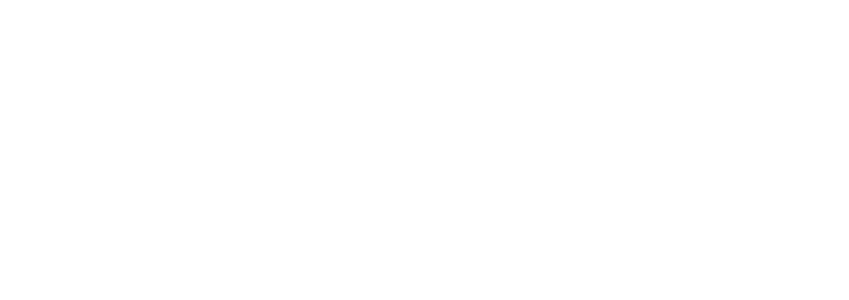
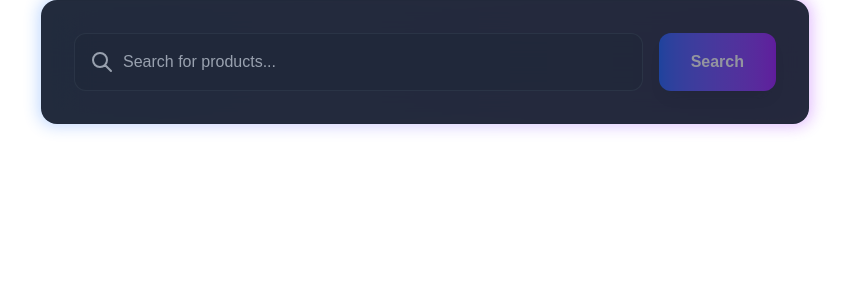
Before and after one commit to TahmidMuntaser/BDPriceGear-Frontend, a Next.js app in the folder bdpricegear-frontend/: page / in a window 1280 px wide. Shown: the top 300 px of the page, without its empty margins (215-1064 px from the left). Built offline with nearby package versions, Linux system fonts and the light colour scheme.

Commit message:
feat: add search component and custom hook

```diff
--- a/bdpricegear-frontend/src/app/page.js
+++ b/bdpricegear-frontend/src/app/page.js
@@ -1,3 +1,5 @@
+import PriceComparison from '../components/PriceComparison';
+
 export default function Home() {
-
+  return <PriceComparison />;
 }
--- a/bdpricegear-frontend/src/components/PriceComparison.js
+++ b/bdpricegear-frontend/src/components/PriceComparison.js
@@ -0,0 +1,24 @@
+'use client';
+
+import SearchForm from './SearchForm';
+import { useProductSearch } from '../hooks/useProductSearch';
+
+export default function PriceComparison() {
+    const {
+        searchTerm,
+        loading,
+        setSearchTerm,
+        handleSearch,
+    } = useProductSearch();
+
+    return (
+        <div>
+            <SearchForm
+                searchTerm={searchTerm}
+                setSearchTerm={setSearchTerm}
+                onSearch={handleSearch}
+                loading={loading}
+            />
+        </div>
+    );
+}
--- a/bdpricegear-frontend/src/components/SearchForm.js
+++ b/bdpricegear-frontend/src/components/SearchForm.js
@@ -0,0 +1,52 @@
+'use client';
+
+export default function SearchForm({searchTerm, setSearchTerm, onSearch, loading}) {
+
+    const handleSubmit = (e) => {
+        e.preventDefault();
+        onSearch();
+    };
+
+    return (
+        <div className="max-w-3xl mx-auto mb-16">
+            <form onSubmit={handleSubmit} className="relative group">
+                <div className="absolute -inset-0.5 bg-gradient-to-r from-blue-500 to-purple-600 rounded-2xl blur opacity-30 group-hover:opacity-50 transition duration-300"></div>
+                <div className="relative bg-gray-900/90 backdrop-blur-xl rounded-2xl p-8 border border-gray-800/50">
+                    <div className="flex flex-col md:flex-row gap-4">
+                            <div className="relative flex-1">
+                                <div className="absolute inset-y-0 left-4 flex items-center pointer-events-none">
+                                    <svg className="w-6 h-6 text-gray-400" fill="none" stroke="currentColor" viewBox="0 0 24 24">
+                                    <path strokeLinecap="round" strokeLinejoin="round" strokeWidth={2} d="M21 21l-6-6m2-5a7 7 0 11-14 0 7 7 0 0114 0z" />
+                                    </svg>
+                                </div>
+                                <input
+                                    type="text"
+                                    value={searchTerm}
+                                    onChange={(e) => setSearchTerm(e.target.value)}
+                                    placeholder="Search for products..."
+                                    className="w-full pl-12 pr-4 py-4 bg-gray-800/50 border border-gray-700/50 rounded-xl text-white placeholder-gray-400 focus:outline-none focus:ring-2 focus:ring-blue-500/50 focus:border-blue-500/50 transition-all duration-200"
+                                    disabled={loading}
+                                />
+                            </div>
+                            <button
+                                type="submit"
+                                disabled={loading || !searchTerm.trim()}
+                                className="px-8 py-4 bg-gradient-to-r from-blue-600 to-purple-600 text-white rounded-xl font-semibold hover:from-blue-700 hover:to-purple-700 focus:outline-none focus:ring-2 focus:ring-blue-500/50 disabled:opacity-50 disabled:cursor-not-allowed transition-all duration-200 transform hover:scale-105 active:scale-95 shadow-lg hover:shadow-xl"
+                                >
+                                {loading ? (
+                                    <div className="flex items-center space-x-2">
+                                    <div className="w-5 h-5 border-2 border-white/30 border-t-white rounded-full animate-spin"></div>
+                                    <span>Searching...</span>
+                                    </div>
+                                ) : (
+                                    <span>Search</span>
+                                )}
+                            </button>
+                    </div>
+
+                </div>
+
+            </form>
+        </div>
+    );
+}
--- a/bdpricegear-frontend/src/hooks/useProductSearch.js
+++ b/bdpricegear-frontend/src/hooks/useProductSearch.js
@@ -0,0 +1,34 @@
+'use client';
+
+import { useState } from 'react';
+import { priceComparisonAPI } from '../services/api';
+
+export function useProductSearch() {
+    const [searchTerm, setSearchTerm] = useState('');
+    const [loading, setLoading] = useState(false);
+
+    const handleSearch = async () => {
+        if (!searchTerm.trim()) return;
+
+        // console.log('Starting search:', searchTerm);
+        setLoading(true);
+
+        try{
+            const data = await priceComparisonAPI.searchProducts(searchTerm);
+            // console.log('Search completed successfully:', data);
+        }
+        catch(err){
+            // console.error('Search failed:', err);
+        }
+        finally{ setLoading(false);}
+    }
+
+
+    return{
+        searchTerm,
+        setSearchTerm,
+        handleSearch,
+        loading
+    };
+
+}
```
